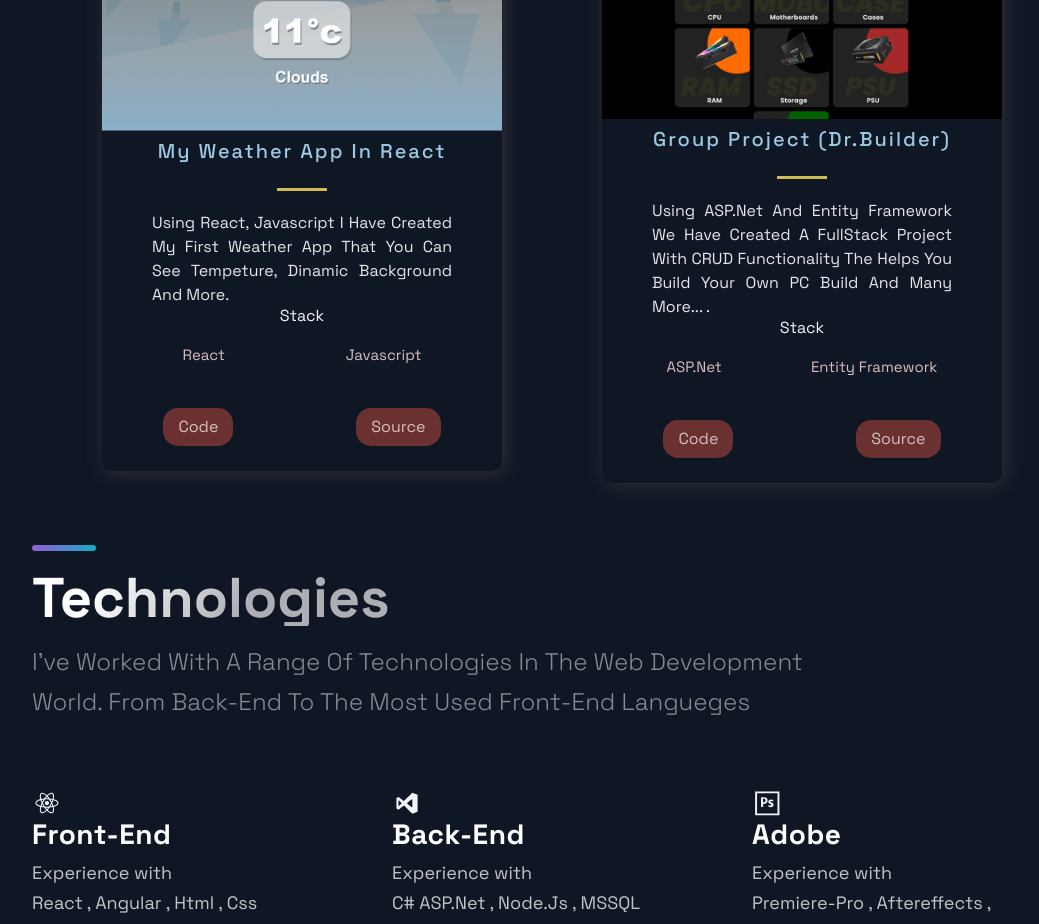
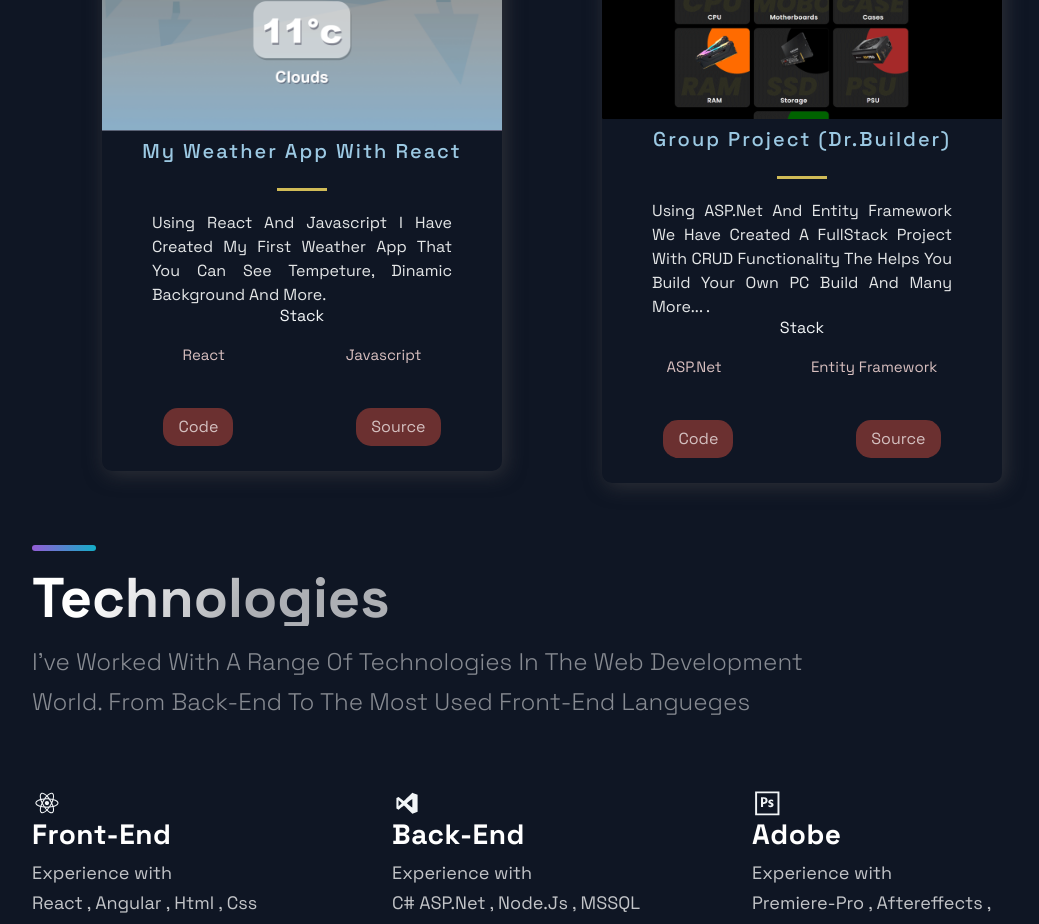
Before and after one commit to charalampos-gatsakos/MyPortfolio-Nextjs, a Next.js app: page / in a window 1280 px wide. Shown: the part 920-1844 px from the top of the page, without its empty margins (88-1127 px from the left). Built offline with nearby package versions, Linux system fonts and the light colour scheme.

Commit message:
Const Update

```diff
--- a/src/constants/constants.js
+++ b/src/constants/constants.js
@@ -1,7 +1,7 @@
 export const projects = [
   {
-    title: 'My Weather App In React',
-    description: "Using React, Javascript I Have Created My First Weather App That You Can See Tempeture, Dinamic Background And More.",
+    title: 'My Weather App With React',
+    description: "Using React And Javascript I Have Created My First Weather App That You Can See Tempeture, Dinamic Background And More.",
       image: '/images/My-Weather-App2.png',
       tags: ['React', 'Javascript'],
     source: 'https://charalampos-gatsakos.github.io/my-weather-app/',
```
